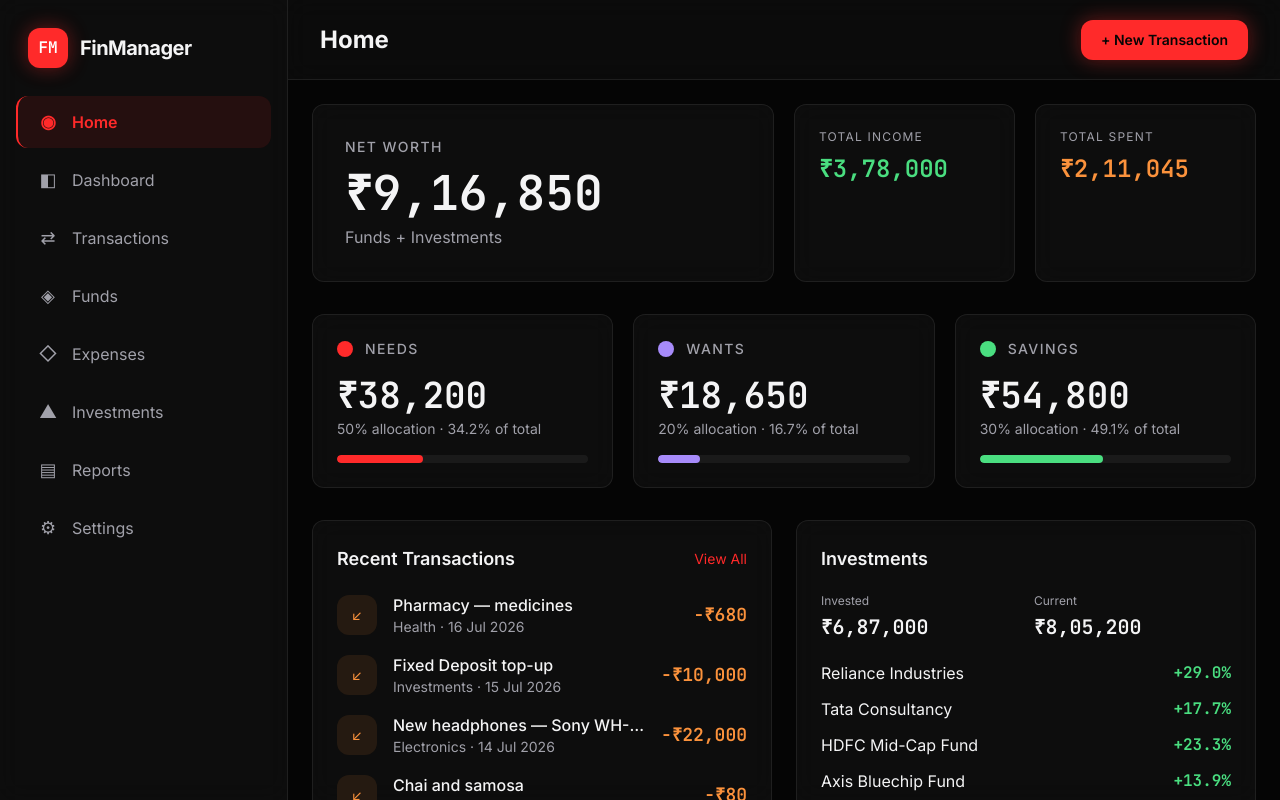
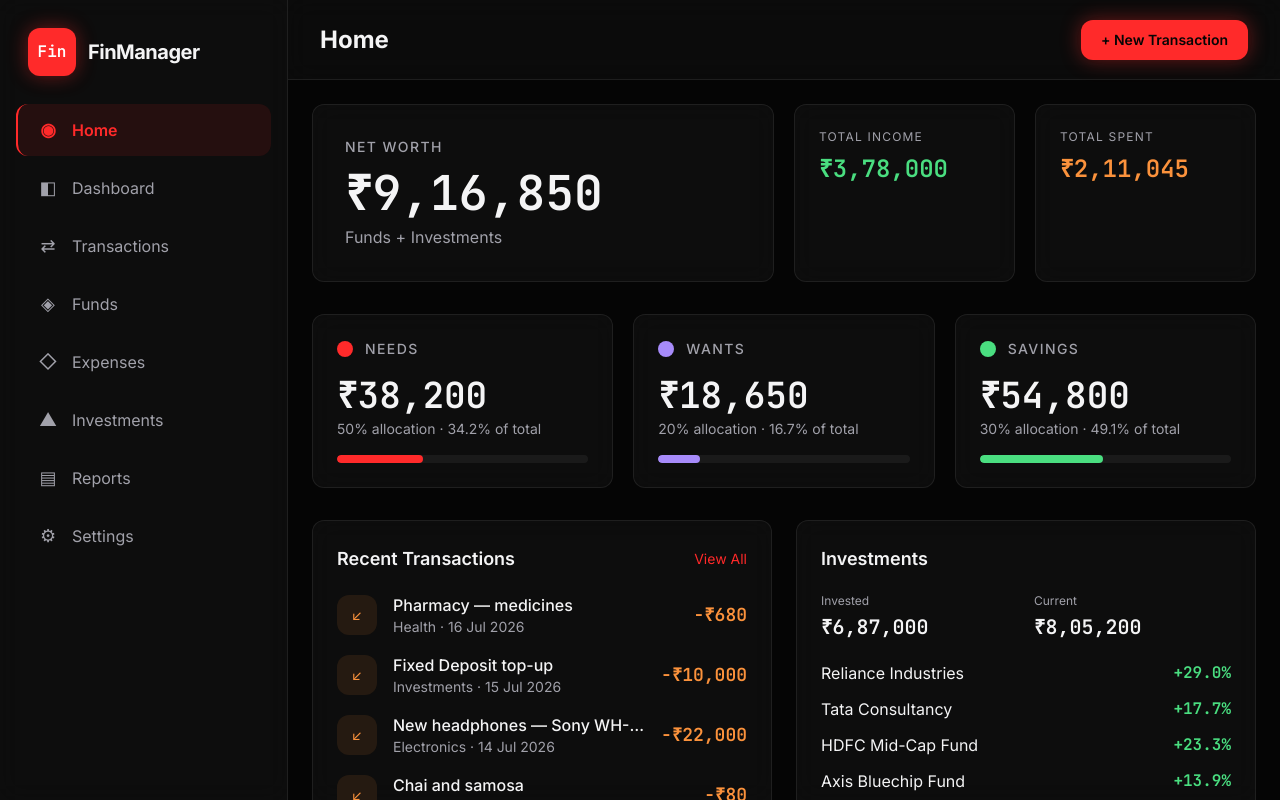
Before and after one commit to rithikrathan/fin, a React (Vite) app: page / in a window 1280 px wide. Built offline with nearby package versions, Linux system fonts and the light colour scheme.

Commit message:
cleanup: whitespace normalization in Sidebar and session.sh

```diff
--- a/src/components/layout/Sidebar.tsx
+++ b/src/components/layout/Sidebar.tsx
@@ -27,13 +27,12 @@ export default function Sidebar({
                 />
             )}
             <aside
-        className={`fixed top-0 left-0 z-50 h-full w-72 bg-surface backdrop-blur-md border-r border-border-subtle transition-transform duration-300 lg:translate-x-0 lg:static lg:z-auto ${
-          open ? 'translate-x-0' : '-translate-x-full'
+                className={`fixed top-0 left-0 z-50 h-full w-72 bg-surface backdrop-blur-md border-r border-border-subtle transition-transform duration-300 lg:translate-x-0 lg:static lg:z-auto ${open ? 'translate-x-0' : '-translate-x-full'
                     }`}
             >
                 <div className="flex items-center gap-3 px-7 py-7">
-          <div className="h-10 w-10 rounded-xl bg-brand shadow-glow flex items-center justify-center text-base font-bold text-white font-mono">
-            FM
+                    <div className="h-12 w-12 rounded-xl bg-brand shadow-glow flex items-center justify-center text-base font-bold text-white font-mono">
+                        Fin
                     </div>
                     <span className="text-xl font-bold text-txt-primary tracking-tight">
                         FinManager
@@ -48,8 +47,7 @@ export default function Sidebar({
                             end={link.to === '/'}
                             onClick={onClose}
                             className={({ isActive }) =>
-                `flex items-center gap-3.5 px-5 py-3 rounded-xl text-base transition-all duration-200 ${
-                  isActive
+                                `flex items-center gap-3.5 px-5 py-3 rounded-xl text-base transition-all duration-200 ${isActive
                                     ? 'bg-brand/10 text-brand border-l-2 border-brand font-semibold'
                                     : 'text-txt-secondary hover:text-txt-primary hover:bg-white/[0.04] border-l-2 border-transparent'
                                 }`
```
Also changed, not shown: 1 other file (tests, documents, lock files or other folders). Lines whose indentation alone changed are shown as unchanged.
